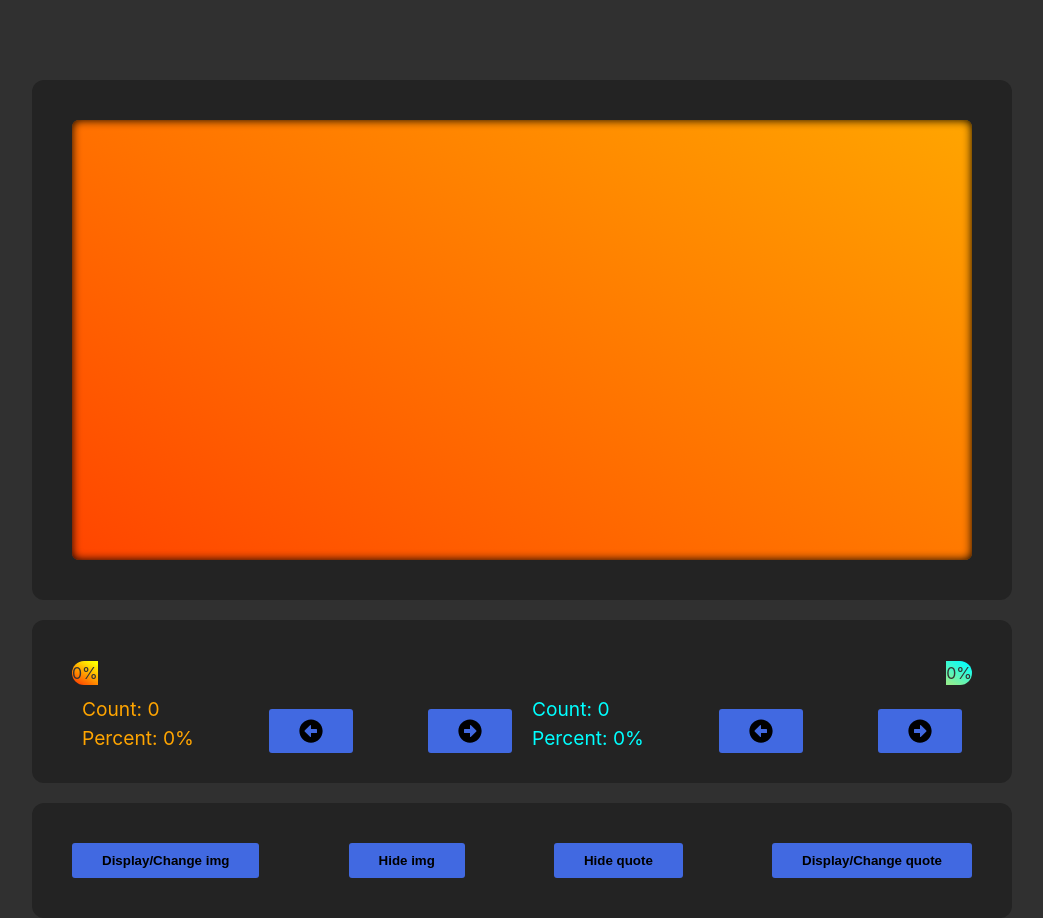
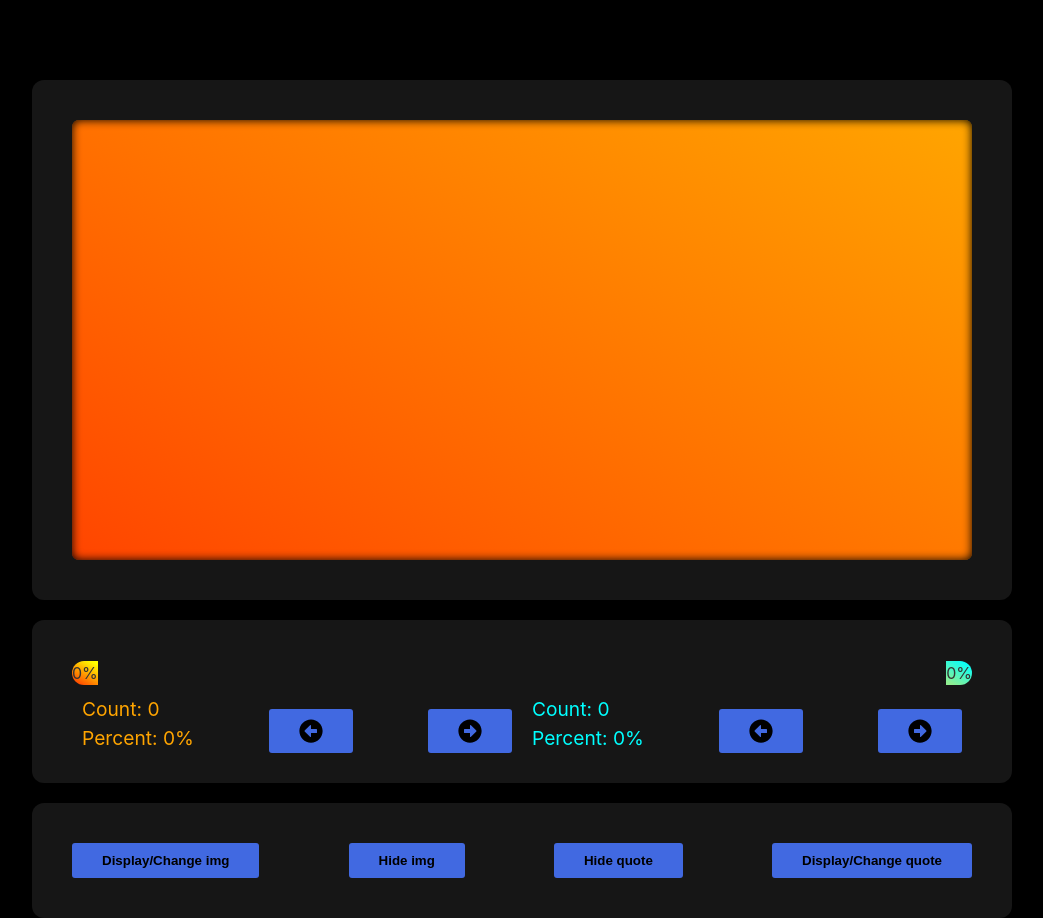
Before and after one commit to TLRKiliann/ui-progressbar-quote, a React (Vite) app in the folder vite-project/: page / in a window 1280 px wide. Shown: the whole page, without its empty margins (118-1161 px from the left). Built offline with nearby package versions, Linux system fonts and the light colour scheme; no server answers.

Commit message:
colors bg & box changed

```diff
--- a/vite-project/src/App.css
+++ b/vite-project/src/App.css
@@ -34,7 +34,7 @@ main {
   justify-content: center;
   width: 900px;
   height: 400px;
-  background: #232323;
+  background: #161616;
   border-radius: 12px;
   margin: auto;
   margin-bottom: 20px;
@@ -95,7 +95,7 @@ main {
 
 .panel-div {
   width: 900px;
-  background: #232323;
+  background: #161616;
   border-radius: 12px;
   margin: auto;
   padding: 40px;
@@ -185,7 +185,7 @@ main {
   align-items: center;
   justify-content: space-between;
   width: 900px;
-  background: #232323;
+  background: #161616;
   margin-top: 20px;
   padding: 40px 40px;
   border-radius: 12px;
--- a/vite-project/src/index.css
+++ b/vite-project/src/index.css
@@ -5,7 +5,7 @@
 
   color-scheme: light dark;
   color: rgba(255, 255, 255, 0.87);
-  background-color: #303030;
+  background-color: #000;
 
   font-synthesis: none;
   text-rendering: optimizeLegibility;
```
